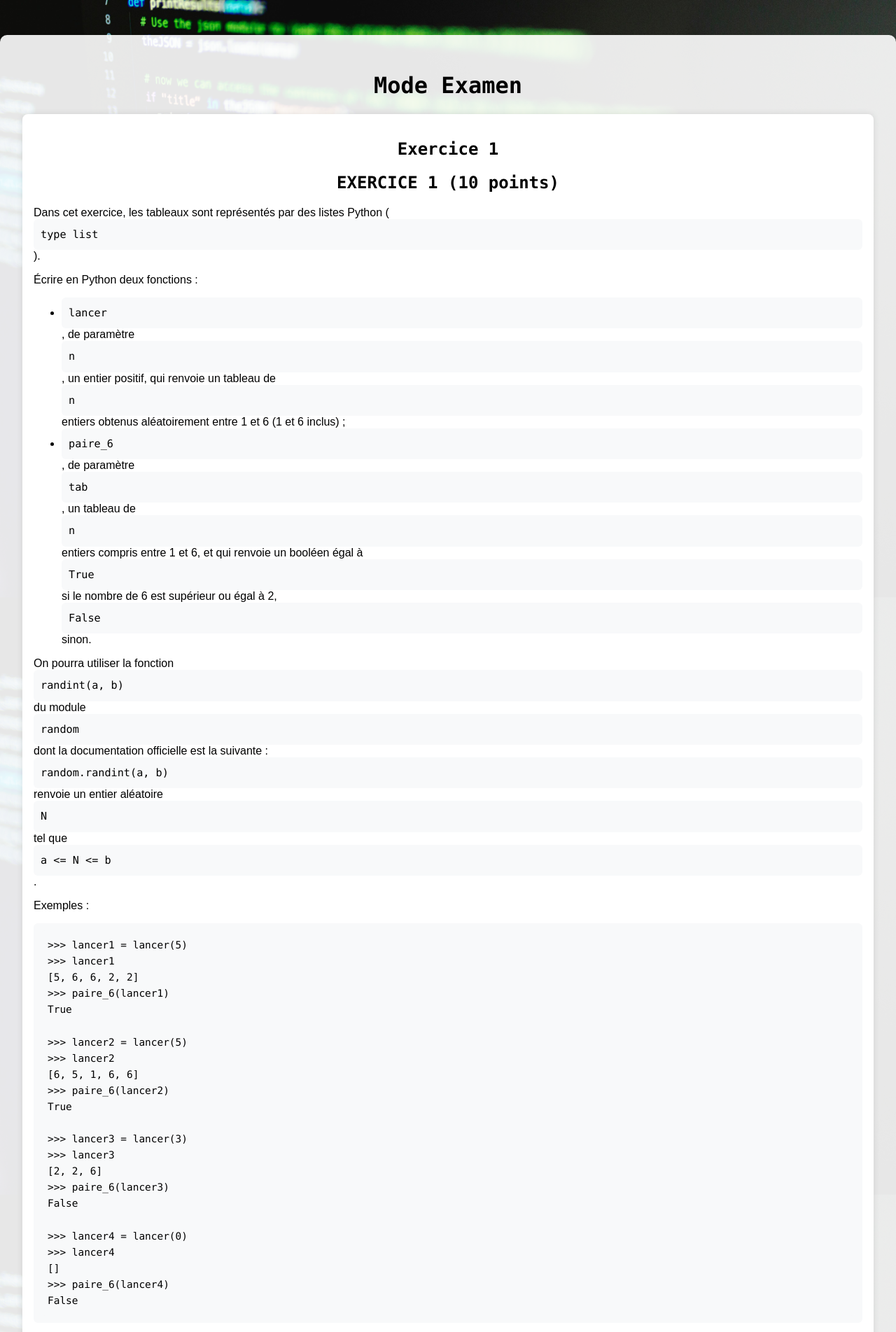
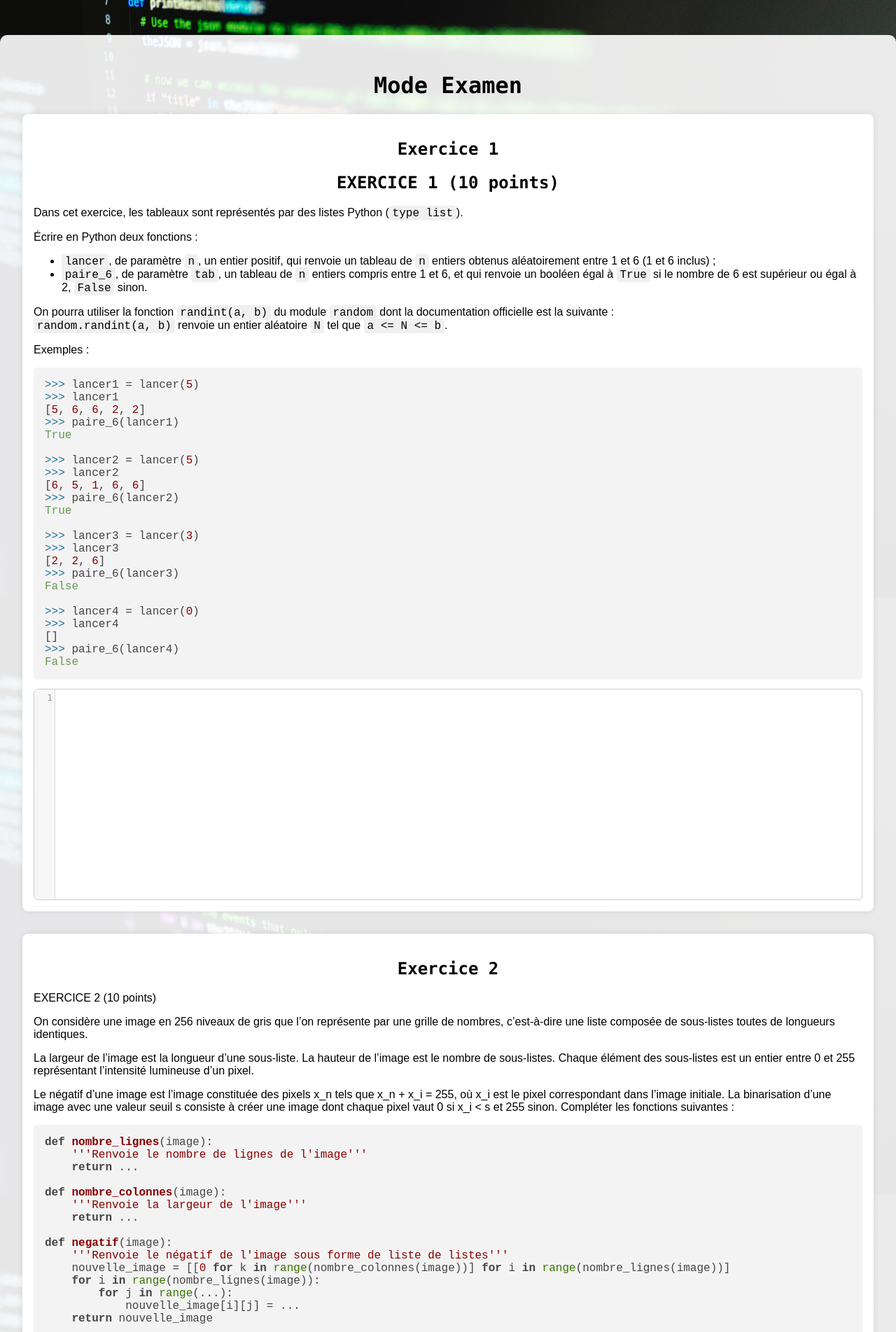
Before and after one commit to MathThibaud/chatbot-nsi, a Flask app: page /examen in a window 1280 px wide. Shown: the top 1903 px of the page at 70% size. Run offline with Flask 3, Linux system fonts and the light colour scheme; some libraries are stand-ins or nearby versions.

Commit message:
Amélioration rendu

```diff
--- a/static/css/style.css
+++ b/static/css/style.css
@@ -41,17 +41,19 @@ h1, h2 {
     white-space: pre-wrap;
 }
 
-pre, code {
-    background-color: #f8f9fa;
-    padding: 10px;
-    border-radius: 6px;
-    font-family: Consolas, 'Courier New', monospace;
-    font-size: 0.95em;
-    line-height: 1.6;
-    white-space: pre-wrap;
-    word-break: break-word;
+pre code {
+    background: #f5f5f5;
+    padding: 0.5em;
+    display: block;
+    border-radius: 5px;
+    font-family: "Courier New", Courier, monospace;
     overflow-x: auto;
-    display: block;
+}
+code {
+    background: #f0f0f0;
+    padding: 0.1em 0.3em;
+    border-radius: 4px;
+    font-family: "Courier New", Courier, monospace;
 }
 
 .copy-button {
--- a/templates/examen.html
+++ b/templates/examen.html
@@ -5,8 +5,15 @@
     <meta charset="UTF-8">
     <title>Examen - Chatbot NSI</title>
     <link rel="stylesheet" href="/static/css/style.css">
+
+    <!-- CodeMirror for student responses -->
     <link rel="stylesheet" href="https://cdnjs.cloudflare.com/ajax/libs/codemirror/5.65.9/codemirror.min.css">
     <link rel="stylesheet" href="https://cdnjs.cloudflare.com/ajax/libs/codemirror/5.65.9/theme/eclipse.min.css">
+
+    <!-- Highlight.js for syntax highlighting in Markdown -->
+    <link rel="stylesheet" href="https://cdnjs.cloudflare.com/ajax/libs/highlight.js/11.9.0/styles/default.min.css">
+    <script src="https://cdnjs.cloudflare.com/ajax/libs/highlight.js/11.9.0/highlight.min.js"></script>
+
     <style>
         .exercice {
             background-color: #fff;
@@ -15,9 +22,26 @@
             border-radius: 8px;
             box-shadow: 0 0 10px rgba(0,0,0,0.1);
         }
+
         .CodeMirror {
             border: 1px solid #ccc;
             font-size: 1em;
+        }
+
+        pre code {
+            background: #f5f5f5;
+            padding: 0.5em;
+            display: block;
+            border-radius: 5px;
+            font-family: "Courier New", Courier, monospace;
+            overflow-x: auto;
+        }
+
+        code {
+            background: #f0f0f0;
+            padding: 0.1em 0.3em;
+            border-radius: 4px;
+            font-family: "Courier New", Courier, monospace;
         }
     </style>
 </head>
@@ -74,6 +98,7 @@
 
                     document.getElementById("markdown1").innerHTML = marked.parse(exercice1);
                     document.getElementById("markdown2").innerHTML = marked.parse(exercice2);
+                    hljs.highlightAll();
                     initialiserCodeMirror();
                 })
                 .catch(error => {
```
